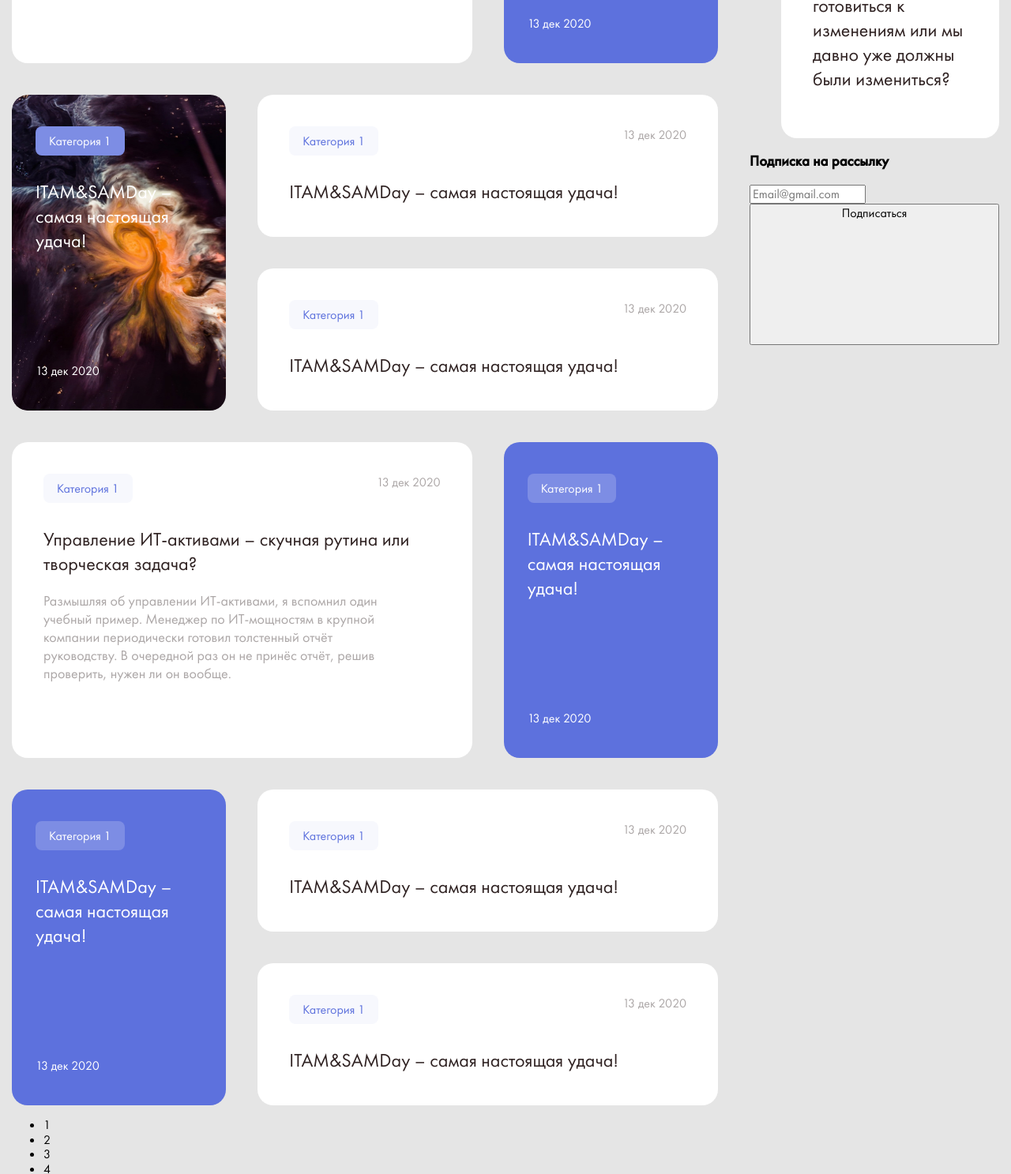
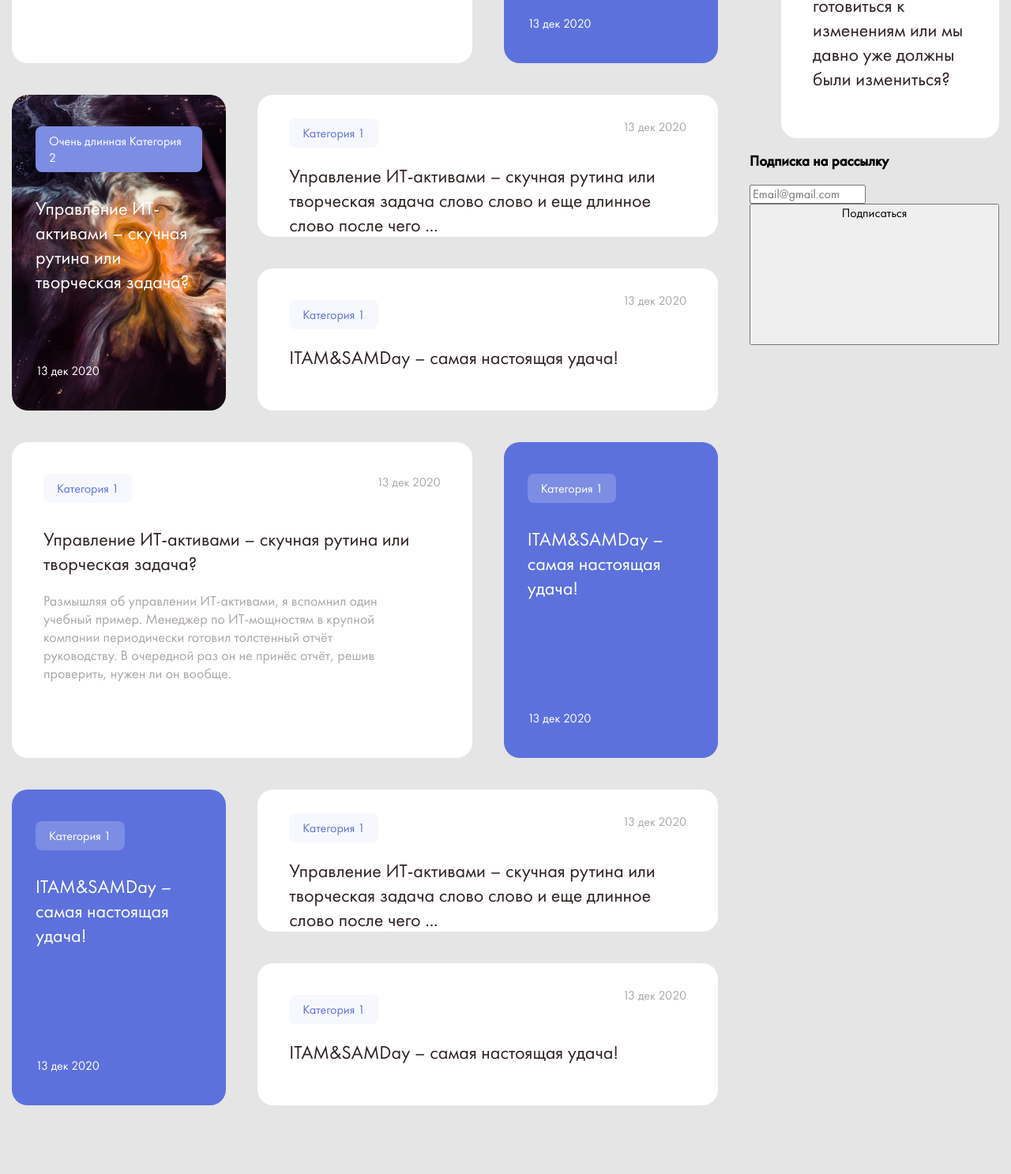
Before and after one commit to lizavetayankina/siteForWordprees, a plain HTML site: page index.html in a window 1280 px wide. Shown: the part 1050-2537 px from the top of the page at 79% size. Drawn offline with Linux system fonts and the light colour scheme.

Commit message:
begin work with block pagination

```diff
--- a/index.html
+++ b/index.html
@@ -69,36 +69,55 @@
                     <li class="post-grid__item">
                         <article class="blog-post">
                             <a href="" class="blog-post__category">Категория 1</a>
-                            <h3 class="blog-post__title block-title">ITAM&SAMDay – самая настоящая удача!</h3>
+                            <h3 class="blog-post__title block-title">
+                                <a href="#" class="block-post__link">
+                                    ITAM&SAMDay – самая настоящая удача!
+                                </a>
+                            </h3>
                                   <time class="blog-post__date">13 дек 2020</time>
                          </article>
                     </li>
                     <li class="post-grid__item" >
                         <article class="blog-post" style="background-image: url('img/post-bg.jpg');">
-                            <a href="" class="blog-post__category">Категория 1</a>
-                            <h3 class="blog-post__title block-title">ITAM&SAMDay – самая настоящая удача!</h3>
+                            <a href="" class="blog-post__category">Очень длинная Категория 2</a>
+                            <h3 class="blog-post__title block-title">
+                                <a href="#" class="block-post__link">
+                                    Управление ИТ-активами – скучная рутина или творческая задача?
+                                </a>
+                              </h3>
                                   <time class="blog-post__date">13 дек 2020</time>
                          </article>
                     </li>
                     <li class="post-grid__item">
                         <article class="blog-post" style="background-image: url('');">
                             <a href="" class="blog-post__category">Категория 1</a>
-                            <h3 class="blog-post__title block-title">ITAM&SAMDay – самая настоящая удача!</h3>
-                                  <time class="blog-post__date">13 дек 2020</time>
+                            <h3 class="blog-post__title block-title">
+                                <a href="#" class="block-post__link">
+                                Управление ИТ-активами – скучная рутина или творческая задача слово слово и еще длинное слово после чего ...
+                            </a>
+                            </h3>
+                                 <time class="blog-post__date">13 дек 2020</time>
                          </article>
                     </li>
                     <li class="post-grid__item">
                         <article class="blog-post" style="background-image: url('');">
                             <a href="" class="blog-post__category">Категория 1</a>
-                            <h3 class="blog-post__title block-title">ITAM&SAMDay – самая настоящая удача!</h3>
+                            <h3 class="blog-post__title block-title">
+                                <a href="#" class="block-post__link">
+                                    ITAM&SAMDay – самая настоящая удача!
+                                </a>
+                                </h3>
                                   <time class="blog-post__date">13 дек 2020</time>
                          </article>
                     </li>
                     <li class="post-grid__item">
                         <article class="blog-post">
                             <a href="" class="blog-post__category">Категория 1</a>
-                            <h3 class="blog-post__title block-title">Управление ИТ-активами –
-                                скучная рутина или творческая задача?</h3>
+                            <h3 class="blog-post__title block-title">
+                                <a href="#" class="block-post__link">
+                                    Управление ИТ-активами – скучная рутина или творческая задача?
+                                </a>
+                                </h3>
                             <p class="blog-post__descr">Размышляя об управлении ИТ-активами,
                                 я вспомнил один учебный пример.
                                  Менеджер по ИТ-мощностям в крупной компании
@@ -111,33 +130,46 @@
                    <li class="post-grid__item">
                         <article class="blog-post">
                             <a href="" class="blog-post__category">Категория 1</a>
-                            <h3 class="blog-post__title block-title">ITAM&SAMDay – самая настоящая удача!</h3>
+                            <h3 class="blog-post__title block-title">
+                                <a href="#" class="block-post__link">
+                                    ITAM&SAMDay – самая настоящая удача!
+                                </a>
+                                </h3>
                                   <time class="blog-post__date">13 дек 2020</time>
                          </article>
                     </li>
                     <li class="post-grid__item">
                         <article class="blog-post" style="background-image: url('');">
                             <a href="" class="blog-post__category">Категория 1</a>
-                            <h3 class="blog-post__title block-title">ITAM&SAMDay – самая настоящая удача!</h3>
+                            <h3 class="blog-post__title block-title">
+                                <a href="#" class="block-post__link">
+                                    ITAM&SAMDay – самая настоящая удача!
+                                </a></h3>
                                   <time class="blog-post__date">13 дек 2020</time>
                          </article>
                     </li>
                     <li class="post-grid__item">
                         <article class="blog-post" style="background-image: url('');">
                             <a href="" class="blog-post__category">Категория 1</a>
-                            <h3 class="blog-post__title block-title">ITAM&SAMDay – самая настоящая удача!</h3>
+                            <h3 class="blog-post__title block-title">
+                                <a href="#" class="block-post__link">
+                                    Управление ИТ-активами – скучная рутина или творческая задача слово слово и еще длинное слово после чего ...
+                                </a></h3>
                                   <time class="blog-post__date">13 дек 2020</time>
                          </article>
                     </li>
                     <li class="post-grid__item">
                         <article class="blog-post" style="background-image: url('');">
                             <a href="" class="blog-post__category">Категория 1</a>
-                            <h3 class="blog-post__title block-title">ITAM&SAMDay – самая настоящая удача!</h3>
+                            <h3 class="blog-post__title block-title">
+                                <a href="#" class="block-post__link">
+                                    ITAM&SAMDay – самая настоящая удача!
+                                </a></h3>
                                   <time class="blog-post__date">13 дек 2020</time>
                          </article>
                     </li>
                 </ul>
-                <ul class="pagination">
+                <ul class="pagination list-reset">
                     <li class="pagination__item">
                         <a href="" class="pagination__link pagination__link--current">1</a>
                     </li>
--- a/styles/style.css
+++ b/styles/style.css
@@ -217,15 +217,14 @@ color: rgba(47, 34, 34, 0.4);
 }
 
 .post-grid {
+    margin-bottom: 90px;
     display: grid;
     grid-template-columns: repeat(3, 1fr);
     grid-template-rows: repeat(8, 180px);
     gap: var(--grid-gap);
     }
 
-    .post-grid__item {
 
-    }
 
     .post-grid__item:nth-child(5n+1) {
         grid-column: 2 span;
@@ -257,6 +256,9 @@ color: rgba(47, 34, 34, 0.4);
     .post-grid__item:nth-child(5n+2) .blog-post__title{
         color: #fff;
     }
+    .post-grid__item:nth-child(5n+2) .blog-post__descr{
+        display: none;
+    }
     .post-grid__item:nth-child(5n+2) .blog-post__date{
         top: auto;
         right: auto;
@@ -277,6 +279,9 @@ color: rgba(47, 34, 34, 0.4);
     .post-grid__item:nth-child(5n+3) .blog-post__title{
         color: #fff;
     }
+    .post-grid__item:nth-child(5n+3) .blog-post__descr{
+        display: none;
+    }
     .post-grid__item:nth-child(5n+3) .blog-post__date{
         top: auto;
         right: auto;
@@ -284,3 +289,39 @@ color: rgba(47, 34, 34, 0.4);
         left: 30px;
         color: #fff;
     }
+    .post-grid__item:nth-child(5n+4) .blog-post{
+    padding-top: 30px;
+    padding-bottom: 30px;
+    }
+    .post-grid__item:nth-child(5n+4) .blog-post__category{
+       margin-bottom: 20px;
+      }
+      .post-grid__item:nth-child(5n+4) .blog-post__descr{
+      display: none;
+        }
+      .post-grid__item:nth-child(5n+4) .blog-post__date{
+     top: 30px
+       }
+       .post-grid__item:nth-child(5n+54) .blog-post{
+        padding-top: 30px;
+        padding-bottom: 30px;
+        }
+        .post-grid__item:nth-child(5n+5) .blog-post__category{
+           margin-bottom: 20px;
+          }
+          .post-grid__item:nth-child(5n+5) .blog-post__descr{
+          display: none;
+            }
+          .post-grid__item:nth-child(5n+5) .blog-post__date{
+         top: 30px
+           }
+           .pagination {
+               display: flex;
+               align-items: center;
+               justify-content: center;
+           }
+           .pagination__link {
+            font-size: 18px;
+            line-height: 23px;
+            color: var(--dark-color);
+           }
```
